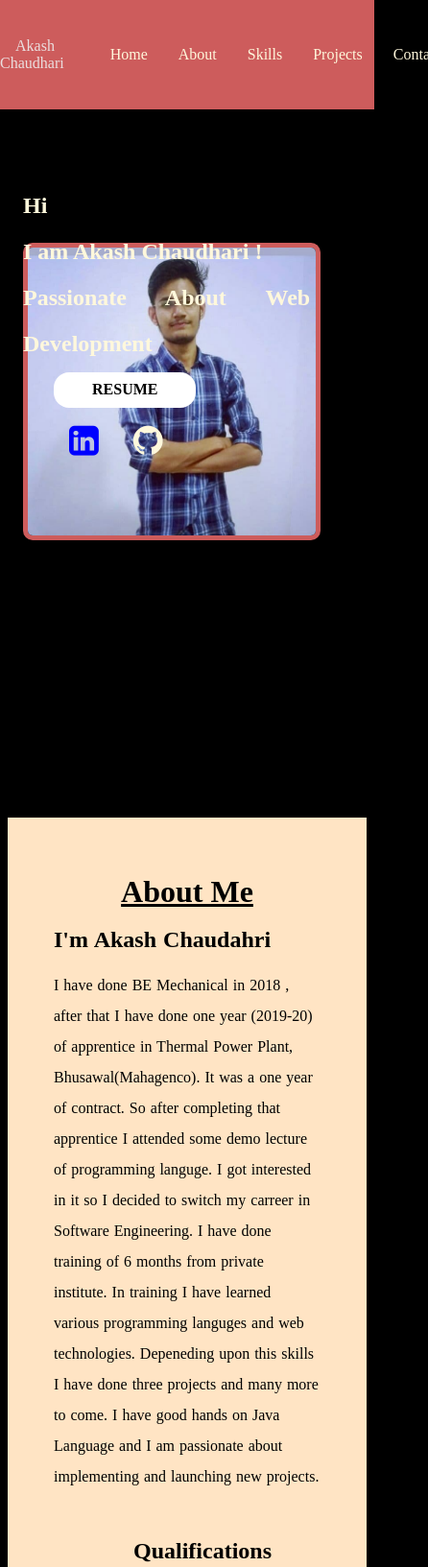
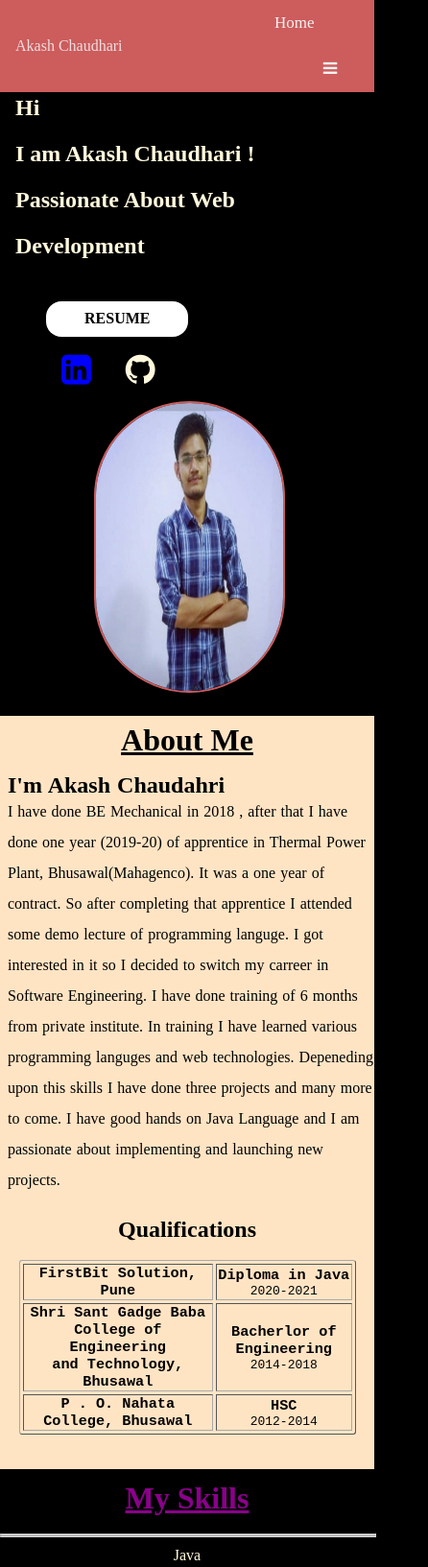
Before and after one commit to sky5329/Akash-Chaudhari-Portfolio, a plain HTML site: page index.html in a window 390 px wide. Shown: the top 1633 px of the page at 96% size, 446 px wide, since content can reach past the window. Drawn offline with Linux system fonts and the light colour scheme.

Commit message:
third commit

```diff
--- a/index.html
+++ b/index.html
@@ -19,7 +19,7 @@
             <div>
                 <a href="#" class="nav_logo">Akash Chaudhari</a>
             </div>
-            <div class="nav_menu">
+            <!-- <div class="nav_menu">
                 <ul class="nav_list">
                     <li class="nav__item"><a href="#home" class="nav__link active">Home</a></li>
                         <li class="nav__item"><a href="#about" class="nav__link">About</a></li>
@@ -28,7 +28,34 @@
                         <li class="nav__item"><a href="#contact" class="nav__link">Contact</a></li>
                 </ul>
 
-            </div>
+            </div> -->
+            <div class="topnav" id="myTopnav">
+                <a href="#home" >Home</a>
+                <a href="#about">About</a>
+                <a href="#skills">Skills</a>
+                <a href="#projects">Projects</a>
+                <a href="#contact">Contact</a>
+                <a href="javascript:void(0);" class="icon" onclick="myFunction()">
+                  <i class="fa fa-bars"></i>
+                </a>
+              </div>
+
+              <!-- <div style="padding-left:16px">
+                <h2>Responsive Topnav Example</h2>
+                <p>Resize the browser window to see how it works.</p>
+              </div> -->
+
+              <script>
+              function myFunction() {
+                var x = document.getElementById("myTopnav");
+                if (x.className === "topnav") {
+                  x.className += " responsive";
+                } else {
+                  x.className = "topnav";
+                }
+              }
+              </script>
+
         </nav>
     </header>
     <!-- Home -->
@@ -37,22 +64,35 @@
             <br>
             <br>
             <br>
-            <h1 class="home_title"><span>Hi</span><br>
+            <h1 class="home_title">Hi<br>
             I am Akash Chaudhari !<br>Passionate About Web Development</h1>
             <br>
+
+        </div>
+        <div id="social">
+
+           <div id="icon">
             <div height="10" width="20" class="home__button">
                 <a href="https://drive.google.com/file/d/1G1TwGVcPN0Y7eDKUKjKQPNUGal4dhPTa/view?usp=sharing" class="button">RESUME</a>
             </div>
+
             <a href="https:www.linkedin.com/in/akash-chaudhari-212741118">
                 <i id="linkedin"   class="fa fa-linkedin-square" style="font-size:36px;color:blue"></i>
             </a>
+
+
             <a href="https://github.com/sky5329">
                <i id="github" class="fa fa-github" style="font-size:36px"></i>
             </a>
 
+          </div>
 
+            <div class="img_icon">
             <img src="Image/Akash.jpg"   alt="" class="home_img">
+            </div>
+
         </div>
+
     </section>
 
     <!-- About -->
@@ -64,18 +104,8 @@
 
             <h1 class="about_title">About Me</h1>
             <h2  class="about_subtitle" >I'm Akash Chaudahri</h2>
-            <p class="about_text">I have done BE Mechanical in 2018 , after that I have done one year (2019-20) of apprentice
-                in Thermal Power Plant, Bhusawal(Mahagenco). It was a one year of contract. So after completing that
-                apprentice I attended some demo lecture of programming languge. I got interested in it so I decided to switch
-                my carreer in Software Engineering. I have done training of 6 months from private institute. In training
-                 I have learned various programming languges and web technologies. Depeneding upon this skills I have done three projects
-                 and many more to come. I have good hands on Java Language and I am passionate about implementing and launching new projects.
-
+            <p class="about_text responsive-font-example">I have done BE Mechanical in 2018 , after that I have done one year (2019-20) of apprentice in Thermal Power Plant, Bhusawal(Mahagenco). It was a one year of contract. So after completing that apprentice I attended some demo lecture of programming languge. I got interested in it so I decided to switch my carreer in Software Engineering. I have done training of 6 months from private institute. In training I have learned various programming languges and web technologies. Depeneding upon this skills I have done three projects and many more to come. I have good hands on Java Language and I am passionate about implementing and launching new projects.
             </p>
-
-            <hr>
-            <hr>
-
         </div>
         <hr>
         <div id="education">
@@ -83,8 +113,8 @@
             <br>
           <h1>Qualifications</h1>
           <br>
-          <table class="table">
-        </tr>
+          <table class="table" border="1" align="centre">
+            </tr>
         <tr>
         <td><h3 >FirstBit Solution, Pune</h3> </td>
         <td><h3 >Diploma in Java</h3>
@@ -114,6 +144,7 @@
         </div>
 
 
+
     </section>
 
     <!-- Skill -->
@@ -122,8 +153,9 @@
 
         <div id ="skillme">
             <h2>My Skills</h2>
-            <hr>
-            <hr>
+            <br>
+            <hr align="centre">
+            <hr align="centre">
             <p >Java</p>
                 <div class="skill_container">
                     <div class="skills java">90%</div>
--- a/style.css
+++ b/style.css
@@ -1,3 +1,8 @@
+*
+{
+    margin: 0;
+    padding:0;
+}
 body
 {
      background-color: black;
@@ -37,7 +42,7 @@ a
 
 
 }
-.nav_list
+/* .nav_list
 {
     display: flex;
     padding: 1rem;
@@ -49,7 +54,57 @@ li
     list-style: none;
     margin: 1rem;
 
-}
+} */
+.topnav {
+    overflow: hidden;
+    background-color:indianred;
+  }
+
+  .topnav a {
+    float:left;
+    display: block;
+    color: #f2f2f2;
+    text-align: center;
+    padding: 14px 16px;
+    text-decoration: none;
+    font-size: 17px;
+  }
+
+  .topnav a:hover {
+    background-color: #ddd;
+    color: black;
+  }
+
+  .topnav a.active {
+    background-color:rgb(0, 77, 128);
+    color: white;
+  }
+
+  .topnav .icon {
+    display: none;
+  }
+
+  @media screen and (max-width: 600px) {
+    .topnav a:not(:first-child) {display: none;}
+    .topnav a.icon {
+      float: right;
+      display: block;
+    }
+  }
+
+  @media screen and (max-width: 600px) {
+    .topnav.responsive {position: relative;}
+    .topnav.responsive .icon {
+      position: absolute;
+      right: 0;
+      top: 0;
+    }
+    .topnav.responsive a {
+      float: none;
+      display: block;
+      text-align: left;
+    }
+  }
 /* Home */
 .home_title
 {
@@ -57,32 +112,80 @@ li
         height: 80px;
         width: 80%;
         line-height: 2;
-        margin-top: 8rem;
+        /* margin-top: 8rem; */
         margin-left: 1rem;
-        text-align: justify;
+
+        margin-bottom: 4rem;
+        padding-top: 2%;
 
 
 }
 .home_container
 {
-    height: 100vh;
-        grid-template-rows: 1.7fr 1fr;
+    /* height: 100vh; */
+        /* grid-template-rows: 1.7fr 1fr; */
         row-gap: 0;
         color: cornsilk;
         /* background: url("Image/Background\ Image2.jpg"); */
+        display: flex;
+        flex-wrap: wrap;
+        padding-bottom: 2px;
 
+}
+.home
+{
+    /* margin-bottom: 10rem; */
+    margin-top: 5rem;
+}
+#social
+{
+    color: cornsilk;
+    display: flex;
+    max-width: 100%;
+    flex-wrap: wrap;
+    /* background-color: gold; */
+
+
+
+
+}
+.icon
+{
+   width: 50%;
+
+
+
+}
+.img_icon
+{
+  width: 50%;
+  text-align: right;
+  justify-content: right;
+  padding-top: 4%;
+    padding-left: 25%;
+  /* float: left; */
+  /* background-color: chartreuse; */
 
 }
 .home_img
 {
-    width: 300px;
+     width: 300px;
     height: 300px;
-    right: 10%;
-    float: right;
-    margin-top: -14rem;
-    margin-right: 3rem;
-    border: 5px solid indianred;
-    border-radius: 10px;
+    max-width: 100%;
+
+      /* right: 10%; */
+    /* float: right; */
+    /* margin-top: -14rem;
+     margin-right: 3rem;   */
+    border: 2px solid indianred;
+    border-radius: 300px;
+
+    /* padding-left: 15rem;
+    padding-bottom:10rem;
+    display: flex; */
+
+    /* display: block; */
+
 
 
 }
@@ -100,10 +203,10 @@ li
   }
 .home__button
 {
-    align-self: flex-end;
+    /* align-self: flex-end; */
     color: var(--white-color);
     line-height: .8;
-    padding-bottom: var(--mb-4);
+    /* padding-bottom: var(--mb-4); */
     margin-top: 5rem;
     margin-left: 3rem;
 }
@@ -117,11 +220,16 @@ li
     margin-left: 2rem;
 }
 /* About */
+#about
+{
+    padding-top: 5%;
+}
 .about_title
 {
     /* background-color:ghostwhite; */
     margin-bottom:1rem;
     text-align: center;
+    padding-top: 2%;
 
 
 
@@ -129,25 +237,29 @@ li
 #aboutme
 {
     background-color:bisque;
-    width: 100%;
+    max-width: 100%;
     align-items:flex-start;
     text-align: initial;
-    padding: 2rem 0;
+
     text-align:start;
+
 
 
 }
 #aboutme p
 {
-  margin-left: 3rem;
-  margin-right: 3rem;
+  margin-left: 0.5rem;
+  /* margin-right: 3rem; */
 }
 #aboutme hr
 {
-    width:85%;
-    size:"2" ;
+    width:100%;
+    height: 1px;
     color:rgb(255, 80, 80);
-    height: 1px;
+
+
+
+
 }
 .about_title
 {
@@ -157,7 +269,7 @@ li
 }
 .about_subtitle
 {
-    margin-left: 3rem;
+    margin-left: 0.5rem;
     word-spacing: 1px;
     line-height: 1;
 }
@@ -166,14 +278,34 @@ li
 
         text-decoration: blink;
         text-decoration: peachpuff;
-        margin-left: 2rem;
+        /* margin-left: 2rem; */
         word-spacing: 1px;
         line-height: 2;
 
 }
+
+/* @media (min-width: 575px) {
+    .responsive-font-example {
+      width: 550px;
+      margin-left: auto;
+      margin-right: auto;
+    }
+  } */
+/* @media (min-width: 1200px) {
+    .responsive-font-example {
+      font-size: 80px;
+    }
+  }
+  /* If the screen size is smaller than 1200px, set the font-size to 80px */
+  /* @media (max-width: 1199.98px) {
+    .responsive-font-example {
+      font-size: 30px;
+    }
+  }  */
 .section_title
 {
     align-content: center;
+
 
 }
 .section_title
@@ -185,28 +317,40 @@ li
 #education
 {
     background-color: bisque;
-    margin-top: -6rem;
+    margin-top: -1rem;
     text-align: justify;
 
 }
+
 #education h1
 {
-    margin-left: 5rem;
-    margin-bottom: -2rem;
+
+
     text-align: center;
-    margin-right: 3rem;
+
 
 
 }
 
 .table
 {
-    margin-left: 4rem;
-   margin-right: auto;
-   width: 100%;
-   padding: 20px;
-   border-spacing: 10px;
+
+    /* margin-left: auto;
+    margin-right: auto;
+   width: 50%;
+
+
    font-family:monospace;
+   text-align: center; */
+   margin-left: auto;
+    margin-right: auto;
+    width: 90%;
+    max-width: 100%;
+    font-family: monospace;
+    text-align: center;
+    border-radius: 3px;
+    border-color: darkgrey;
+    border-spacing: 3px;
 
 }
 
@@ -216,14 +360,18 @@ li
     /* background-color:rgb(66, 221, 162); */
     align-items: center;
     text-align: center;
-    padding: 4rem 0;
+    /* padding: 4rem 0; */
     text-align: center;
+    margin-bottom: 4rem;
+    padding-top: 3% ;
+
 
 }
 #skillme h2
 {
     font-size:xx-large;
     text-decoration: underline;
+
 }
 
 * Make sure that padding behaves as expected */
@@ -235,6 +383,7 @@ li
   width: 60%; /* Full width */
   background-color: #ddd; /* Grey background */
   margin-left: 6rem;
+
 
 
 }
@@ -249,6 +398,7 @@ li
 #skillme p
 {
     color: cornsilk;
+    padding: 10px;
 
 }
 #skillme h2
@@ -257,9 +407,11 @@ li
 }
 #skillme hr
 {
-    width:85%;
+    width: 100%;
+
     size:"1" ;
     color:"silver";
+
 
 
 }
@@ -287,6 +439,8 @@ li
     padding: 4rem 0;
     text-align: center;
     display: flex;
+    flex-wrap: wrap;
+
 
 }
 a.portfolio__link-name
@@ -296,10 +450,30 @@ a.portfolio__link-name
 }
 .card
 {
-    /* border:1px solid green;
-    border-spacing:4; */
+     /* border:1px solid green; */
+    border-spacing:4;
     height: 80%;
     width: 90%;
+    padding-bottom: 5%;
+    /* padding-bottom: 5%;
+    padding: 5%;
+    margin-right: 10%;
+    margin-top: 3%;
+    border-radius: 10%;
+    padding-right: 3px;
+    border: 2px solid indianred; */
+}
+.card-title
+{
+  padding:3%;
+}
+.card-text
+{
+
+    padding: 2%;
+    padding-right: 8%;
+    word-spacing: 1px;
+    line-height: 1.5;
 }
 .dropbtn {
     background-color: #04AA6D;
@@ -310,7 +484,7 @@ a.portfolio__link-name
   }
 
   .dropdown {
-    position: relative;
+
     display: inline-block;
   }
 
```
